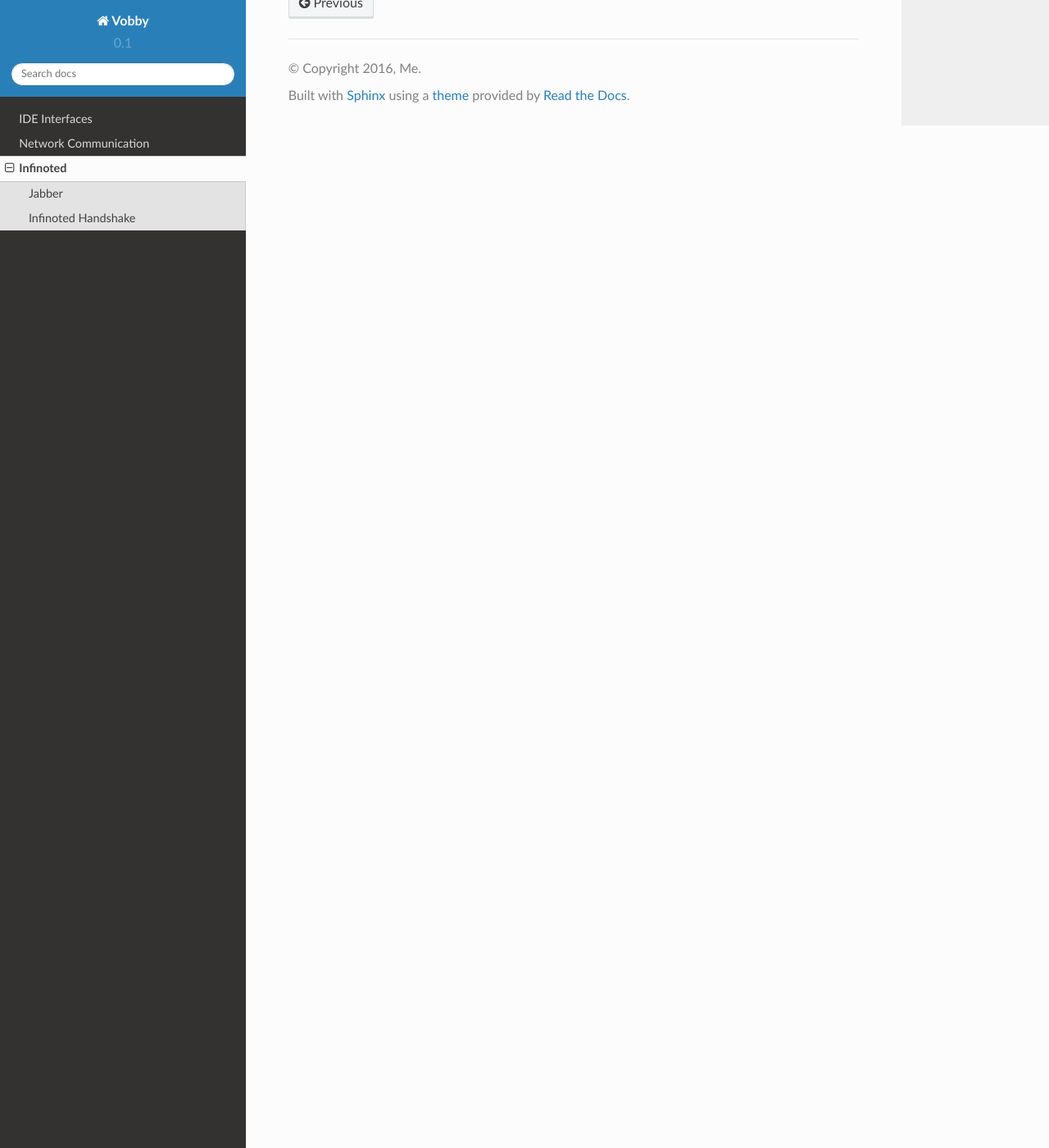
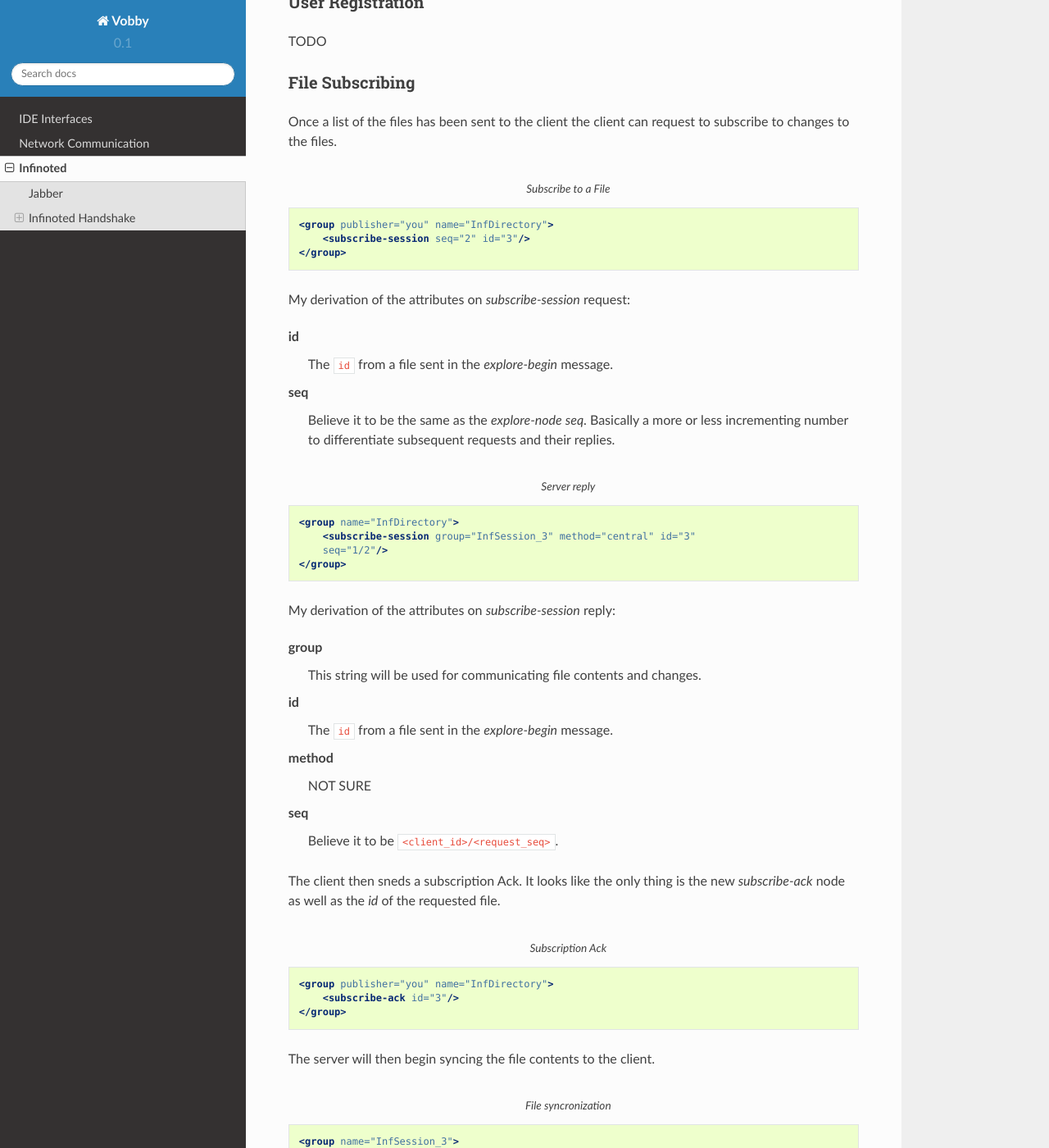
Before and after one commit to speedyleion/vobby, a Sphinx documentation site: the page built from sphinx/infinoted.rst, in a window 1280 px wide and 1400 px high, scrolled down 4405 px. Shown: the whole window at 82% size. Built offline with Sphinx 7.4.7 and the Read the Docs theme 2.0.0, drawn with Linux system fonts in a browser that asks for light colours; pages that are not in the unit, such as notebooks, are missing from menus; some of the changed text lies outside the part shown.

Commit message:
Working on documentation for infinoted file watching

```diff
--- a/sphinx/infinoted.rst
+++ b/sphinx/infinoted.rst
@@ -150,13 +150,20 @@ explore request `seq` attribute. So it's `sequence-id/seq`.
         <explore-begin total="3" seq="1/0"/>
     </group>
 
+.. code-block:: xml
+    :caption: First file
+
+    <group name="InfDirectory">
+        <add-node id="3" parent="0" name="test_gobby" type="InfText" seq="1/0"/>
+    </group>
+
 My derivation of the attributes on `add-node`:
 
 id
     The numerical value to reference this node by.
 
 parent
-    If this node is a in a subdirectory this would be the numerical value of the
+    If this node is in a subdirectory this would be the numerical value of the
     parent node.
 
 name
@@ -168,14 +175,7 @@ type
     http://infinote.org/protocol/directory/ it may be `InfSubDirectory`.
 
 seq
-    Believe it to be the same as the `explore-begin` `seq`.
-
-.. code-block:: xml
-    :caption: First file
-
-    <group name="InfDirectory">
-        <add-node id="3" parent="0" name="test_gobby" type="InfText" seq="1/0"/>
-    </group>
+    Believe it to be ``<client_id>/<request_seq>``.
 
 A couple more file nodes that were sent.  Their names are *mine* and *yes*.
 Sorry not very original in my testing.
@@ -202,3 +202,120 @@ Finally the server *closes* the end of exploring.
     <group name="InfDirectory">
         <explore-end seq="1/0"/>
     </group>
+
+User Registration
+^^^^^^^^^^^^^^^^^
+
+TODO
+
+File Subscribing
+^^^^^^^^^^^^^^^^
+
+Once a list of the files has been sent to the client the client can request to
+subscribe to changes to the files.
+
+.. code-block:: xml
+    :caption: Subscribe to a File
+
+    <group publisher="you" name="InfDirectory">
+        <subscribe-session seq="2" id="3"/>
+    </group>
+
+My derivation of the attributes on `subscribe-session` request:
+
+id
+    The ``id`` from a file sent in the `explore-begin` message.
+
+seq
+    Believe it to be the same as the `explore-node` `seq`.  Basically a more or
+    less incrementing number to differentiate subsequent requests and their
+    replies.
+
+.. code-block:: xml
+    :caption: Server reply
+
+    <group name="InfDirectory">
+        <subscribe-session group="InfSession_3" method="central" id="3"
+        seq="1/2"/>
+    </group>
+
+My derivation of the attributes on `subscribe-session` reply:
+
+group
+    This string will be used for communicating file contents and changes.
+
+id
+    The ``id`` from a file sent in the `explore-begin` message.
+
+method
+    NOT SURE
+
+seq
+    Believe it to be ``<client_id>/<request_seq>``.
+
+The client then sneds a subscription Ack.  It looks like the only thing is the
+new `subscribe-ack` node as well as the `id` of the requested file.
+
+.. code-block:: xml
+    :caption: Subscription Ack
+
+    <group publisher="you" name="InfDirectory">
+        <subscribe-ack id="3"/>
+    </group>
+
+The server will then begin syncing the file contents to the client.
+
+.. code-block:: xml
+    :caption: File syncronization
+
+    <group name="InfSession_3">
+        <sync-begin num-messages="1"/>
+    </group>
+
+Notice how the `name` attribute of the `group` node is the same as the `group`
+attribute for the `subscribe-session` reply.
+
+I didn't do thorough testing to know if this was simply a concatenation of
+``InfSession_`` and the `id` for the buffer or if there is more logic to it.
+
+The users who have modified the file will next be sent.
+
+.. todo:: This was an empty buffer, may need a better example
+
+.. code-block:: xml
+    :caption: Sync User data
+
+    <group name="InfSession_3">
+        <sync-user id="1" name="Tom" status="unavailable" time="" caret="0"
+        selection="0" hue="0.28028500000000001"/>
+    </group>
+
+My derivation of the attributes on `sync-user` reply:
+
+id
+    The client id of the user.
+
+name
+    Name of the user
+
+status
+    Not sure what else is available
+
+caret
+    The position of the users cursor
+
+selection
+    Not sure exactly guessing it goes "backward" from the current cursor
+    position??
+
+hue
+    The color used to represent the user in gobby editors.
+
+The client will then send back a sync ack.
+
+.. code-block:: xml
+    :caption: Sync Ack
+
+    <group publisher="you" name="InfSession_3">
+        <sync-ack/>
+    </group>
```
Also changed, not shown: other parts of sphinx/infinoted.rst (+4 -4 lines).
